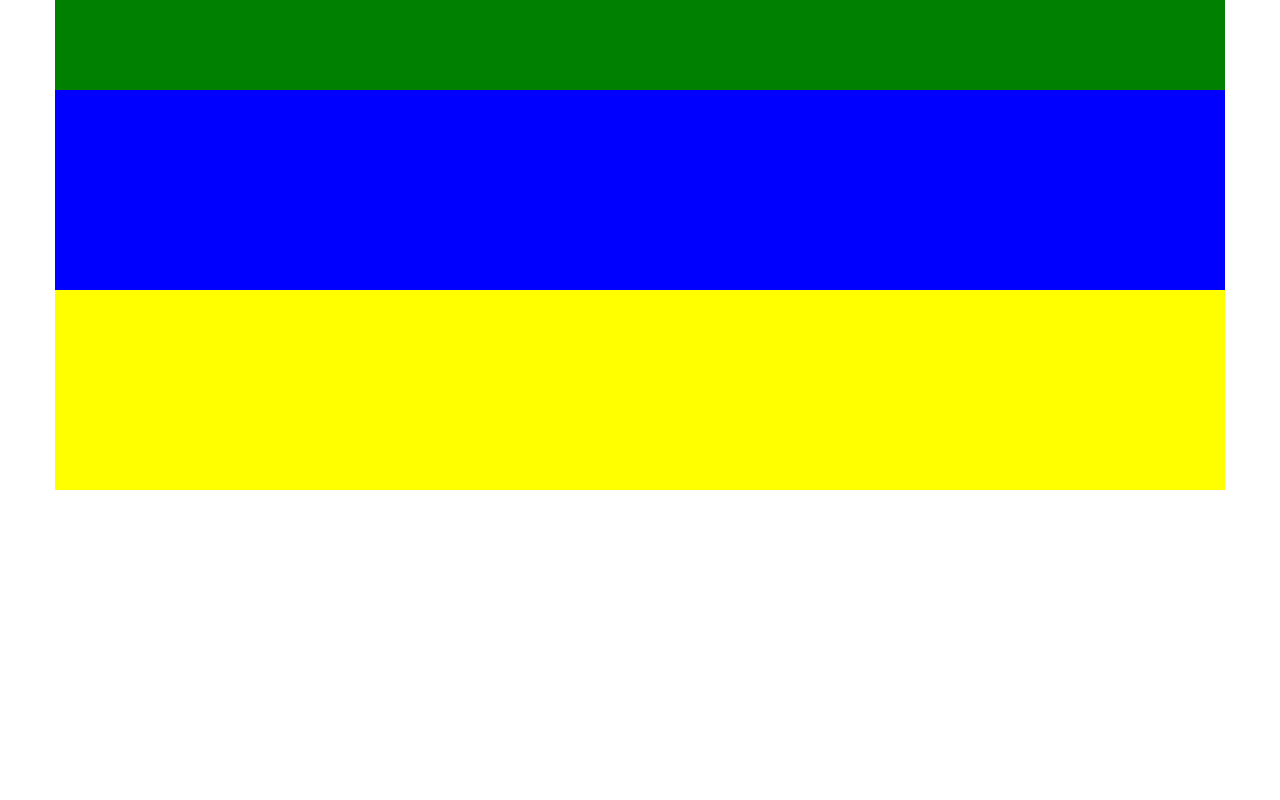
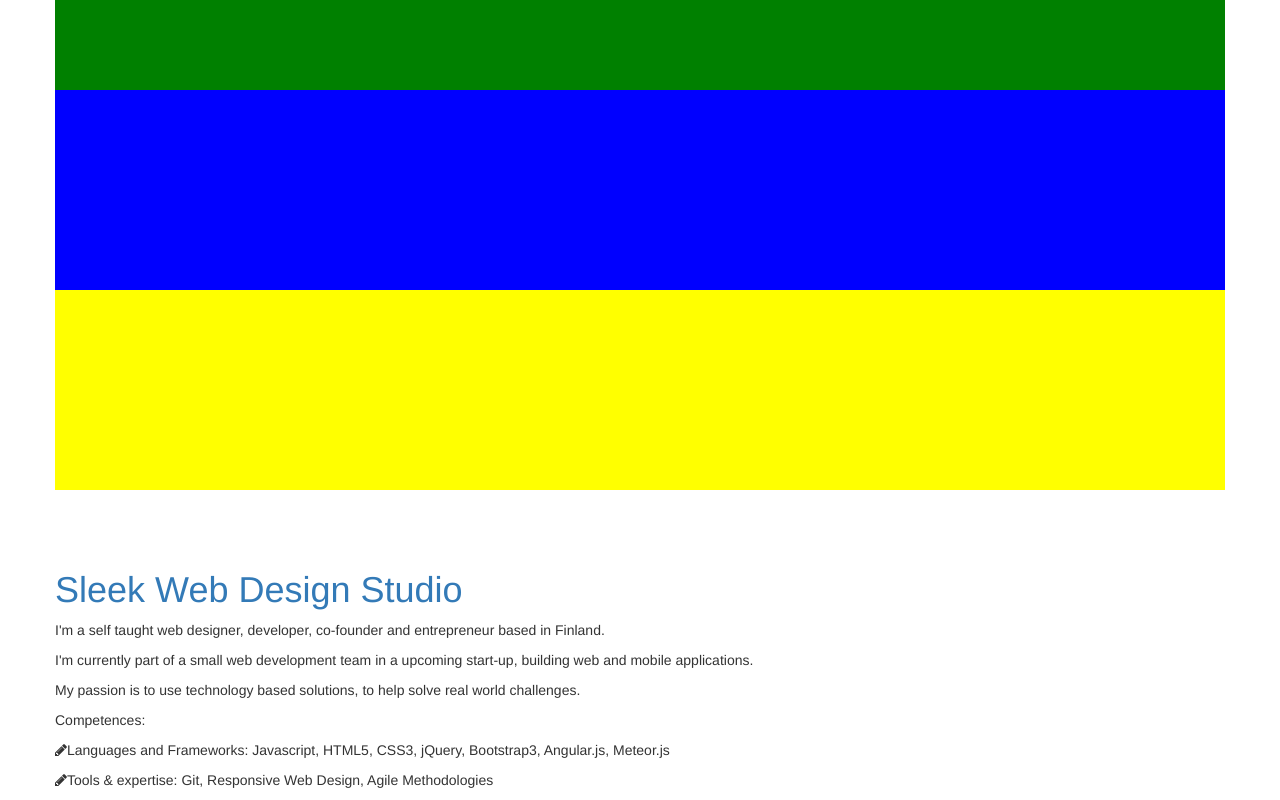
Before and after one commit to arsho/fcc_portfolio, a plain HTML site: page index.html in a window 1280 px wide. Shown: the part 370-1170 px from the top of the page. Before the commit the page ends 860 px from the top, so only its background shows below. Drawn offline with Linux system fonts and the light colour scheme.

Commit message:
Update index.html

```diff
--- a/index.html
+++ b/index.html
@@ -9,6 +9,7 @@
   <link rel="stylesheet" type="text/css" href="css/bootstrap-theme.min.css">
   <script type="text/javascript" src="js/jquery-2.1.0.min.js"></script>
   <script type="text/javascript" src="js/bootstrap.min.js"></script>
+  <link rel="stylesheet" href="https://maxcdn.bootstrapcdn.com/font-awesome/4.4.0/css/font-awesome.min.css">
   <style type="text/css">
   .container{
     margin-top: 60px;
@@ -68,7 +69,20 @@
       <div class="col-md-12" id="contact"></div>
     </div>
   </div>
+  <div class="about container">
+  <div class="row">
+    <h1 class="text-primary">Sleek Web Design Studio</h1>
+    <p>I'm a self taught web designer, developer, co-founder and entrepreneur based in Finland.</p>
+    <p>I'm currently part of a small web development team in a upcoming start-up, building web and mobile applications.</p>
+    <p>My passion is to use technology based solutions, to help solve real world challenges.</p>
+    <p>Competences:</p>
 
+    <p><i class="fa fa-pencil"></i>Languages and Frameworks: Javascript, HTML5, CSS3, jQuery, Bootstrap3, Angular.js, Meteor.js</p>
+
+     <p><i class="fa fa-pencil"></i>Tools & expertise: Git, Responsive Web Design, Agile Methodologies</p>
+    </ul>
+  </div>
+</div>
 </body>
 
 </html>
```
